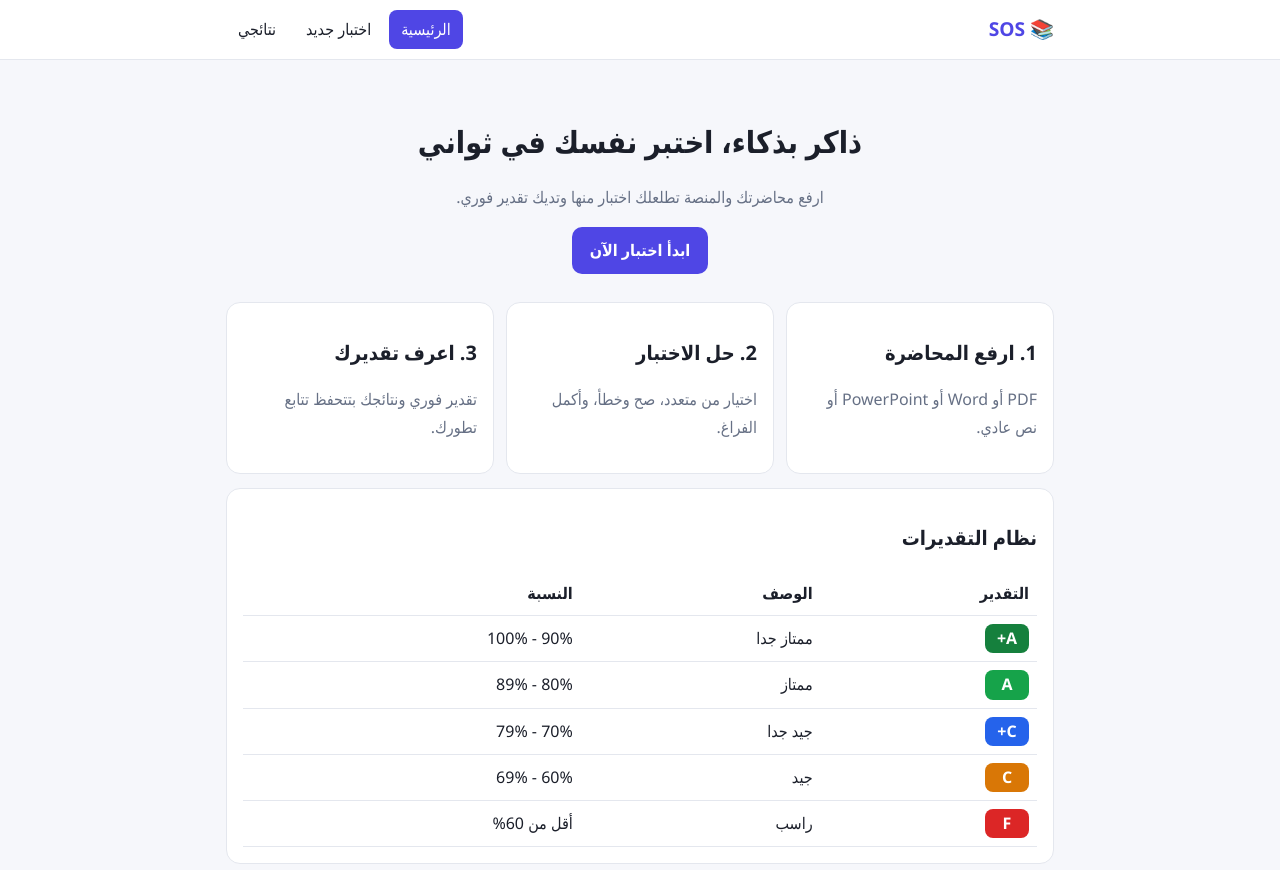
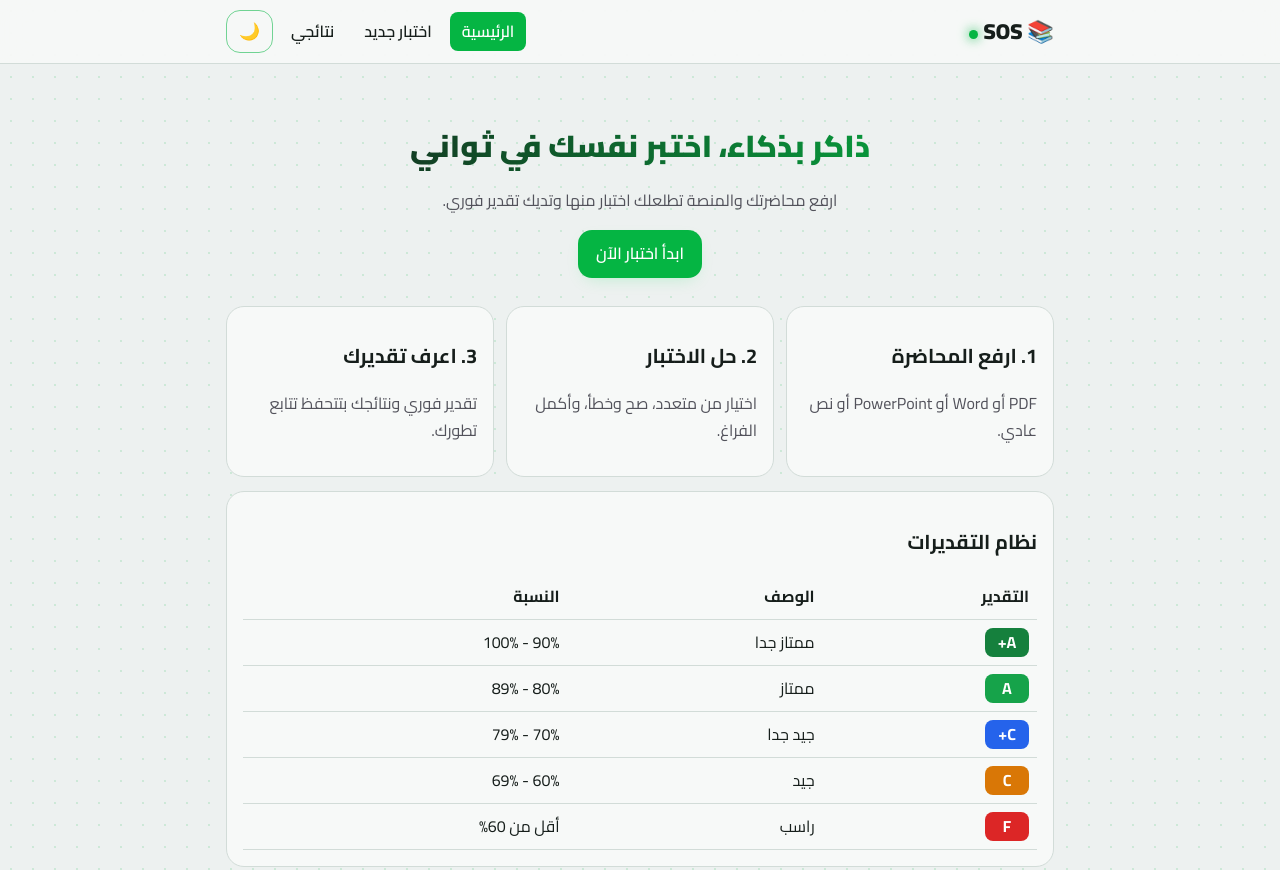
Before and after one commit to MostafaAboOuf500-eng/SOS-QUIZ, a plain HTML site: page index.html in a window 1280 px wide. Shown: the top 870 px of the page. Drawn offline with nearby package versions, Linux system fonts and the light colour scheme.

Commit message:
Add files via upload

```diff
--- a/index.html
+++ b/index.html
@@ -50,6 +50,36 @@ button.ghost{background:transparent;color:var(--pri);border:1px solid var(--pri)
 .timer{position:sticky;top:calc(env(safe-area-inset-top,0px) + 62px);z-index:8;background:var(--card);border:1px solid var(--bd);border-radius:12px;padding:8px 14px;margin-bottom:12px;font-weight:700;text-align:center}
 footer{text-align:center;color:var(--mut);padding:18px;font-size:.85rem}
 </style>
+<link rel="preconnect" href="https://fonts.googleapis.com"><link rel="preconnect" href="https://fonts.gstatic.com" crossorigin>
+<link href="https://fonts.googleapis.com/css2?family=Cairo:wght@400;600;700;800;900&family=Tajawal:wght@400;500;700&display=swap" rel="stylesheet">
+<style>
+:root{--bg:#EDF1F0;--card:#F7F9F8;--tx:#161E1B;--mut:#52525B;--pri:#05B543;--bd:#D2DCD8;--ok:#05B543;--bad:#e11d48;--glow:rgba(8,227,85,.28)}
+@media (prefers-color-scheme:dark){:root:not([data-theme="light"]){--bg:#07080A;--card:#101216;--tx:#FAFAFA;--mut:#A1A1AA;--pri:#08E355;--bd:#252A36;--ok:#4ade80;--bad:#fda4af}}
+:root[data-theme="dark"]{--bg:#07080A;--card:#101216;--tx:#FAFAFA;--mut:#A1A1AA;--pri:#08E355;--bd:#252A36;--ok:#4ade80;--bad:#fda4af}
+body{font-family:Cairo,Tajawal,"Segoe UI",Tahoma,sans-serif;background-image:radial-gradient(color-mix(in srgb,var(--pri) 14%,transparent) 1px,transparent 1px);background-size:22px 22px;transition:background-color .25s,color .25s}
+header{background:color-mix(in srgb,var(--card) 88%,transparent);-webkit-backdrop-filter:blur(14px);backdrop-filter:blur(14px)}
+nav b{font-weight:900;font-size:1.35rem;color:var(--tx)}
+nav b::after{content:"";display:inline-block;width:9px;height:9px;border-radius:50%;background:var(--pri);margin-inline-start:6px;box-shadow:0 0 12px var(--pri)}
+nav a{font-weight:600;transition:background .2s}nav a:hover{background:color-mix(in srgb,var(--pri) 14%,transparent)}
+nav a.on{background:var(--pri);color:#fff}
+[data-theme="dark"] nav a.on,[data-theme="dark"] button:not(.ghost),[data-theme="dark"] a.btn:not(.ghost){color:#050608}
+button,a.btn{border-radius:14px;box-shadow:0 6px 18px -8px var(--glow);transition:transform .15s,box-shadow .2s,filter .2s}
+button:hover,a.btn:hover{filter:brightness(1.06)}button:active{transform:scale(.975)}
+button.ghost{box-shadow:none;background:transparent;color:var(--pri);border:1px solid color-mix(in srgb,var(--pri) 55%,transparent)}
+#themeBtn{padding:6px 12px;font-size:1.05rem}
+input[type=radio],input[type=checkbox]{accent-color:var(--pri)}
+.card{border-radius:18px}
+.grid .card{transition:transform .24s cubic-bezier(.22,1,.36,1),border-color .24s,box-shadow .24s}
+@media(hover:hover){.grid .card:hover{transform:translateY(-2px);border-color:color-mix(in srgb,var(--pri) 65%,transparent);box-shadow:0 12px 30px -12px var(--glow)}}
+.opt{transition:border-color .2s,background .2s}.opt:hover{border-color:var(--pri)}
+textarea:focus,input:focus,select:focus{outline:none;border-color:var(--pri);box-shadow:0 0 0 3px var(--glow)}
+.drop:hover{background:color-mix(in srgb,var(--pri) 8%,transparent)}
+.hero h1{font-weight:900;background:linear-gradient(90deg,var(--tx),var(--pri));-webkit-background-clip:text;background-clip:text;color:transparent}
+section[data-v]:not([hidden]){animation:up .28s cubic-bezier(.16,1,.3,1)}
+@keyframes up{from{opacity:0;transform:translateY(10px)}to{opacity:1;transform:none}}
+@media(max-width:640px){header{position:fixed;top:auto;bottom:0;left:0;right:0;border-top:1px solid var(--bd);border-bottom:0;padding-bottom:env(safe-area-inset-bottom,0px)}nav{justify-content:space-around;flex-wrap:nowrap;padding:6px 8px}nav b{display:none}main{padding-bottom:96px}footer{margin-bottom:70px}.timer{top:calc(env(safe-area-inset-top,0px) + 8px)}}
+@media(prefers-reduced-motion:reduce){*{animation:none!important;transition:none!important}}
+</style>
 </head>
 <body>
 <header><nav>
@@ -57,6 +87,7 @@ footer{text-align:center;color:var(--mut);padding:18px;font-size:.85rem}
   <a href="#home" data-n="home">الرئيسية</a>
   <a href="#quiz" data-n="quiz">اختبار جديد</a>
   <a href="#results" data-n="results">نتائجي</a>
+  <button id="themeBtn" class="ghost" type="button" title="الوضع الليلي">🌙</button>
 </nav></header>
 <main>
 
@@ -329,6 +360,10 @@ async function aiBuild(text,n,types){
     return build(text,n,types);
   }
 }
+const root=document.documentElement;
+function setTheme(t){root.dataset.theme=t;$('themeBtn').textContent=t==='dark'?'☀️':'🌙';try{localStorage.setItem('sos_theme',t)}catch(e){}}
+try{setTheme(localStorage.getItem('sos_theme')||(matchMedia('(prefers-color-scheme:dark)').matches?'dark':'light'))}catch(e){setTheme('light')}
+$('themeBtn').onclick=()=>setTheme(root.dataset.theme==='dark'?'light':'dark');
 let tm=null,endAt=0;
 const fmt=s=>String(s/60|0).padStart(2,'0')+':'+String(s%60).padStart(2,'0');
 function stopTimer(){clearInterval(tm);tm=null}
```
